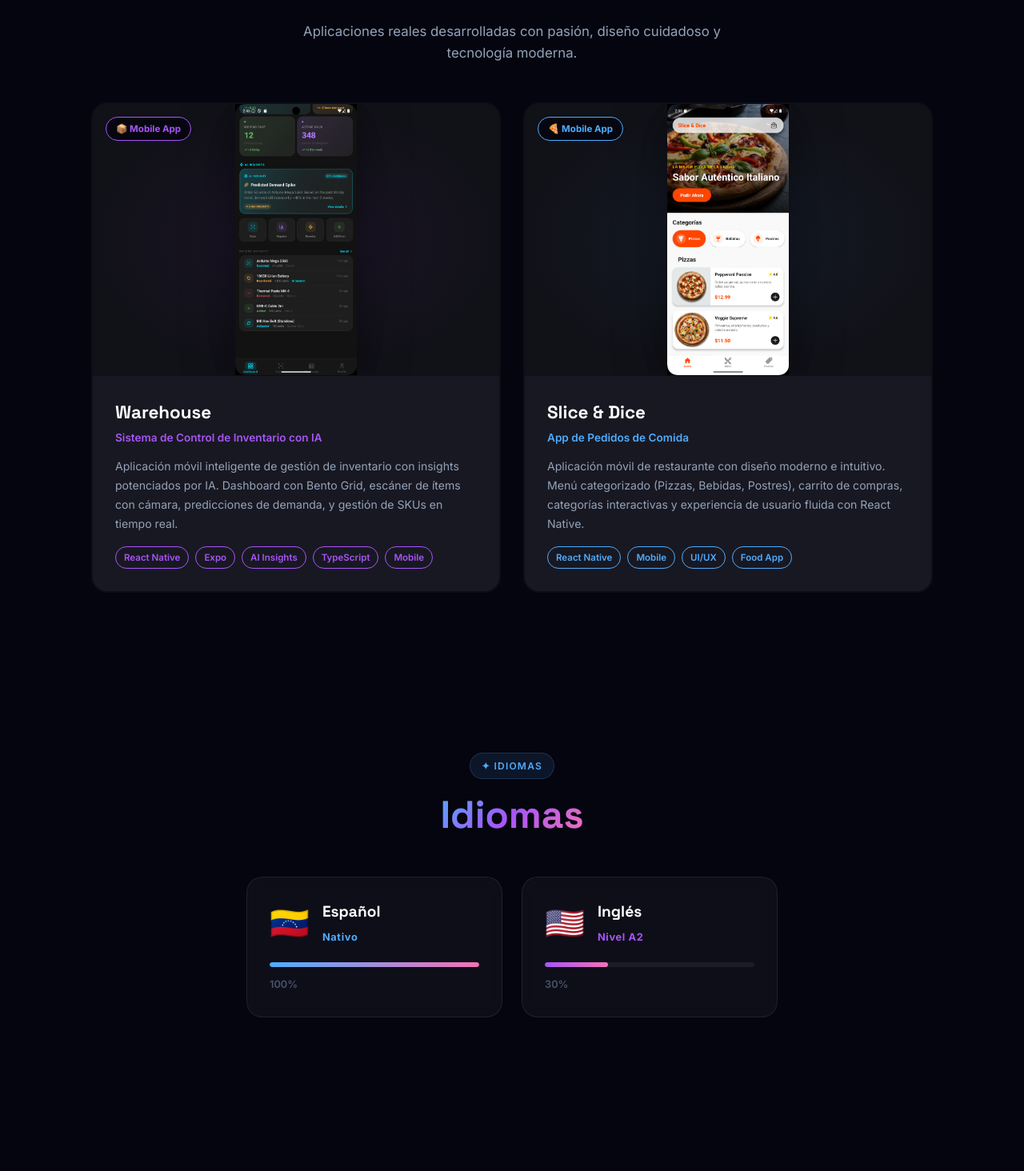
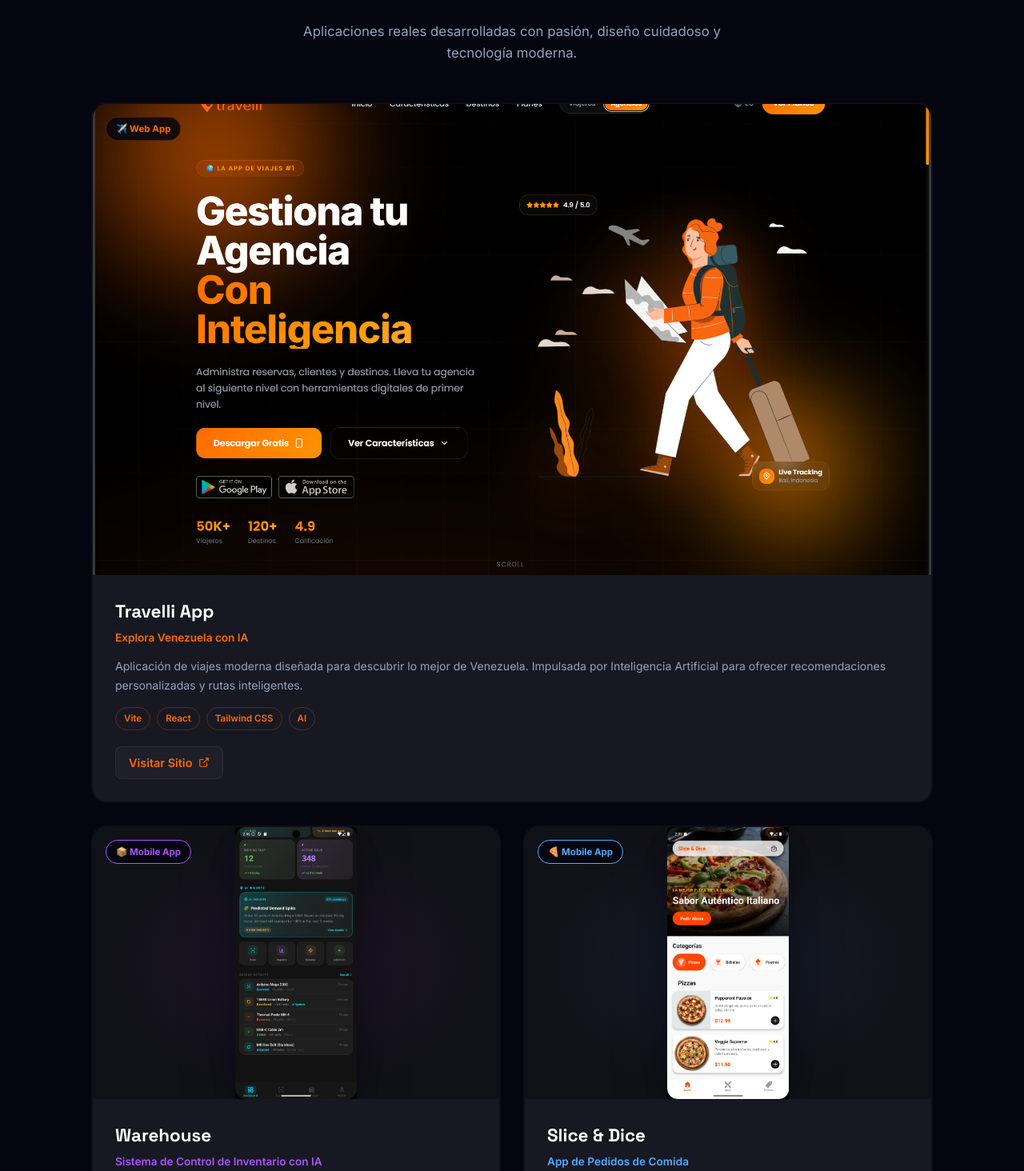
Before and after one commit to jcarri07/portfolio-jc-2026, a React (Vite) app: page / in a window 1280 px wide. Shown: the part 4986-6450 px from the top of the page at 80% size. Built offline with nearby package versions, Linux system fonts and the light colour scheme.

Commit message:
add travelli

```diff
--- a/src/components/Projects.css
+++ b/src/components/Projects.css
@@ -20,6 +20,22 @@
 
 .proj-card {
     cursor: default;
+}
+
+.proj-card--full {
+    grid-column: span 2;
+}
+
+.proj-card--full .proj-card__img-wrap {
+    height: auto;
+    aspect-ratio: 16 / 9;
+}
+
+.proj-card--full .proj-card__img {
+    width: 100%;
+    height: 100%;
+    object-fit: cover;
+    object-position: center;
 }
 
 .proj-card__inner {
@@ -118,6 +134,48 @@
     background: transparent;
 }
 
+.proj-card--linked {
+    cursor: pointer;
+}
+
+.proj-card__wrapper {
+    display: block;
+    height: 100%;
+    text-decoration: none;
+    color: inherit;
+}
+
+.proj-card__link-btn {
+    display: inline-flex;
+    align-items: center;
+    gap: 8px;
+    margin-top: 20px;
+    font-size: 0.9rem;
+    font-weight: 600;
+    color: var(--proj-color, var(--blue));
+    text-decoration: none;
+    transition: all 0.3s ease;
+    padding: 8px 16px;
+    background: rgba(255, 255, 255, 0.03);
+    border: 1px solid rgba(255, 255, 255, 0.05);
+    border-radius: 8px;
+    width: fit-content;
+}
+
+.proj-card:hover .proj-card__link-btn {
+    background: rgba(255, 255, 255, 0.08);
+    transform: translateY(-2px);
+    box-shadow: 0 5px 15px rgba(0, 0, 0, 0.2);
+}
+
+.proj-card__link-btn svg {
+    transition: transform 0.3s ease;
+}
+
+.proj-card:hover .proj-card__link-btn svg {
+    transform: translate(2px, -2px);
+}
+
 @media (max-width: 768px) {
     .projects__grid {
         grid-template-columns: 1fr;
--- a/src/components/Projects.jsx
+++ b/src/components/Projects.jsx
@@ -1,8 +1,21 @@
 import './Projects.css'
 import warehouseImg from '../assets/warehouse.png'
 import sliceImg from '../assets/slice-dice.png'
+import travelliImg from '../assets/travelli.png'
 
 const projects = [
+    {
+        title: 'Travelli App',
+        subtitle: 'Explora Venezuela con IA',
+        desc: 'Aplicación de viajes moderna diseñada para descubrir lo mejor de Venezuela. Impulsada por Inteligencia Artificial para ofrecer recomendaciones personalizadas y rutas inteligentes.',
+        tags: ['Vite', 'React', 'Tailwind CSS', 'AI'],
+        image: travelliImg,
+        link: 'https://travelli-web.vercel.app/',
+        color: '#ff6b00',
+        type: 'Web App',
+        emoji: '✈️',
+        fullWidth: true,
+    },
     {
         title: 'Warehouse',
         subtitle: 'Sistema de Control de Inventario con IA',
@@ -41,12 +54,8 @@
                 </div>
 
                 <div className="projects__grid">
-                    {projects.map((proj, i) => (
-                        <div
-                            key={proj.title}
-                            className="proj-card card-animated-border fade-in-up"
-                            style={{ animationDelay: `${i * 0.15}s` }}
-                        >
+                    {projects.map((proj, i) => {
+                        const CardContent = (
                             <div className="card-animated-border-inner proj-card__inner">
                                 <div className="proj-card__img-wrap" style={{ '--proj-color': proj.color }}>
                                     <div className="proj-card__img-bg" />
@@ -70,10 +79,37 @@
                                             </span>
                                         ))}
                                     </div>
+                                    {proj.link && (
+                                        <div
+                                            className="proj-card__link-btn"
+                                            style={{ '--proj-color': proj.color }}
+                                        >
+                                            Visitar Sitio
+                                            <svg width="14" height="14" viewBox="0 0 24 24" fill="none" stroke="currentColor" strokeWidth="2">
+                                                <path d="M18 13v6a2 2 0 0 1-2 2H5a2 2 0 0 1-2-2V8a2 2 0 0 1 2-2h6M15 3h6v6M10 14L21 3" />
+                                            </svg>
+                                        </div>
+                                    )}
                                 </div>
                             </div>
-                        </div>
-                    ))}
+                        );
+
+                        return (
+                            <div
+                                key={proj.title}
+                                className={`proj-card card-animated-border fade-in-up ${proj.fullWidth ? 'proj-card--full' : ''} ${proj.link ? 'proj-card--linked' : ''}`}
+                                style={{ animationDelay: `${i * 0.15}s` }}
+                            >
+                                {proj.link ? (
+                                    <a href={proj.link} target="_blank" rel="noopener noreferrer" className="proj-card__wrapper">
+                                        {CardContent}
+                                    </a>
+                                ) : (
+                                    CardContent
+                                )}
+                            </div>
+                        );
+                    })}
                 </div>
             </div>
         </section>
```
Also changed, not shown: src/assets/travelli.png (added).
